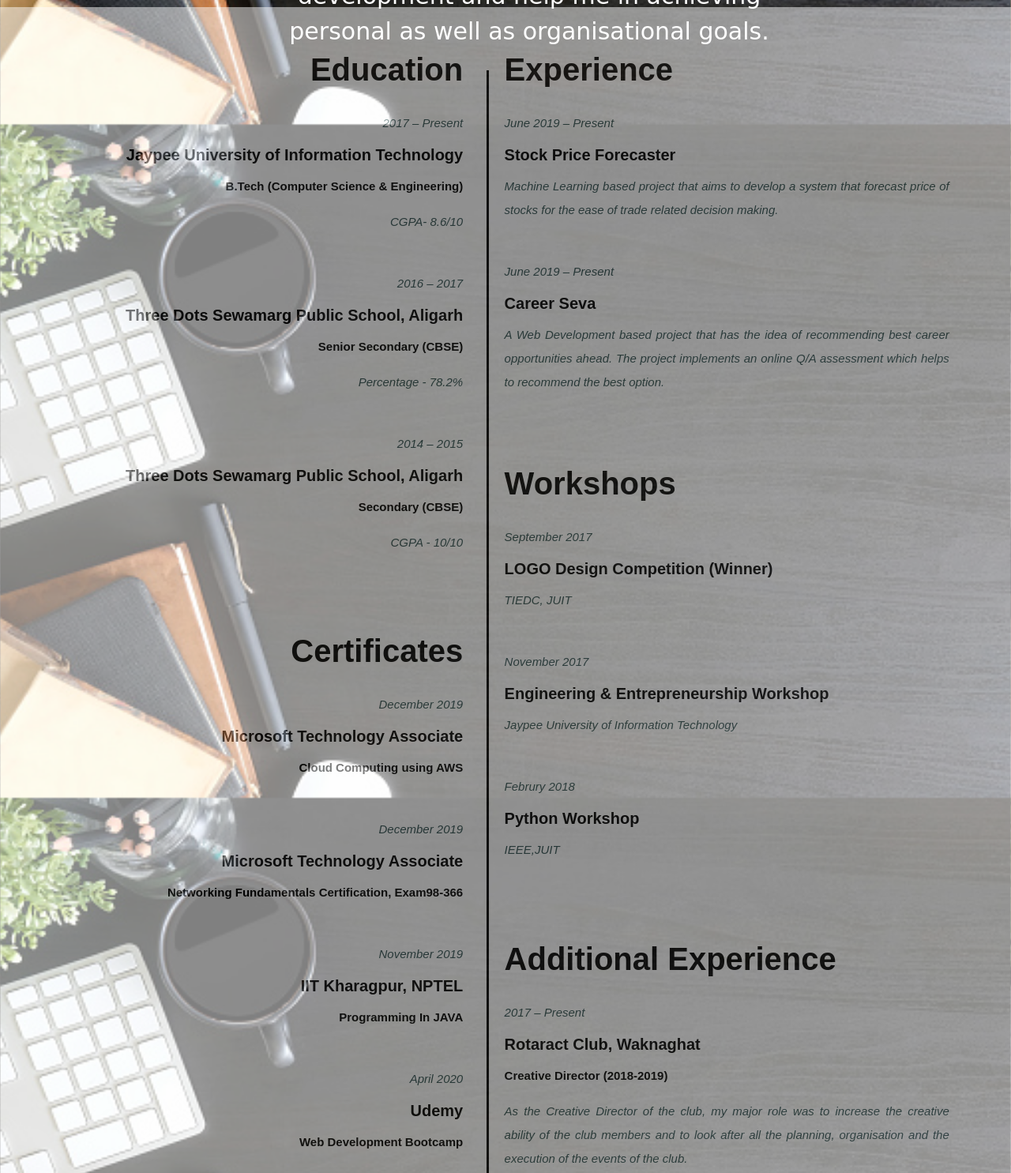
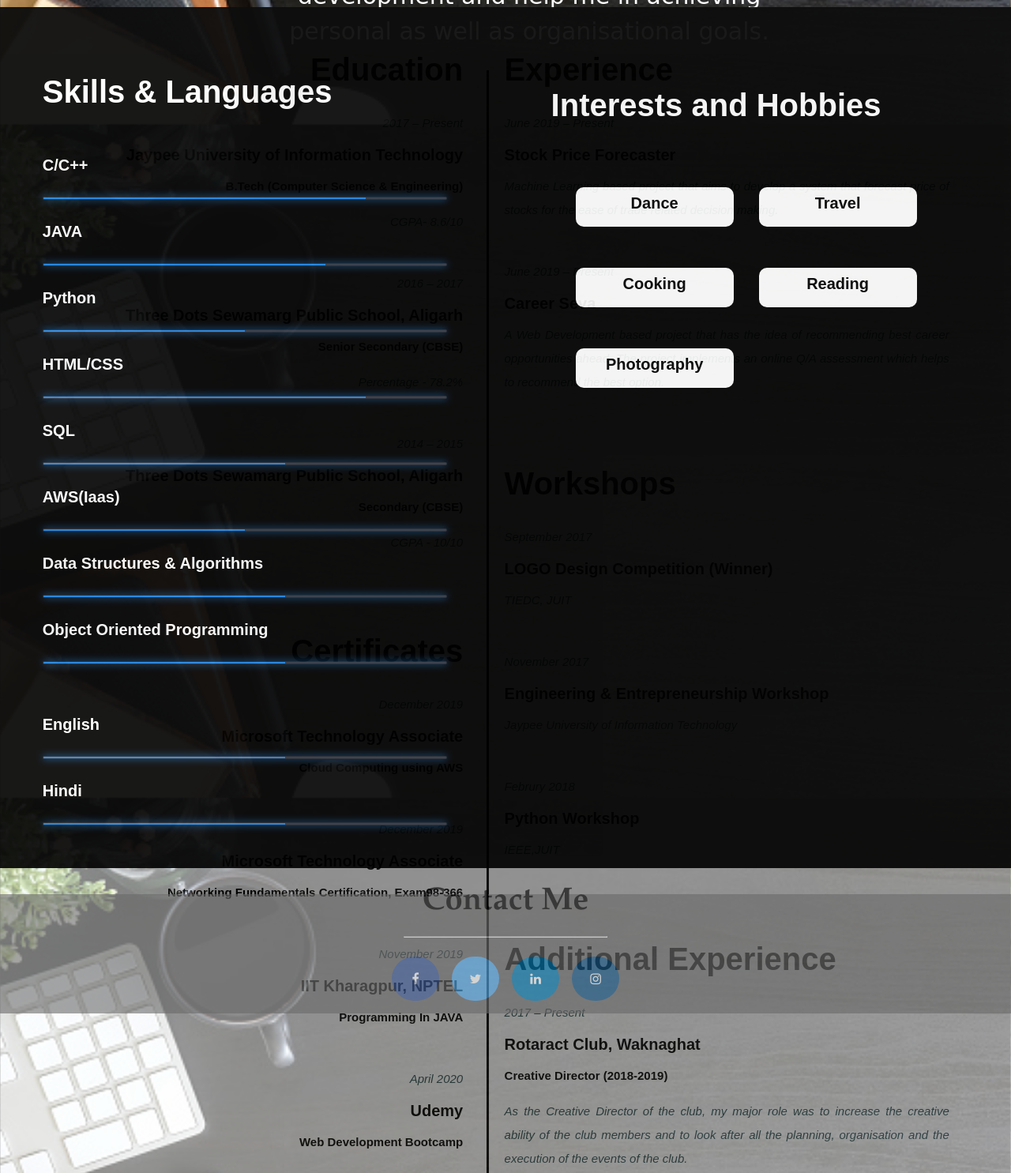
Before and after one commit to ishaa30/cv, a plain HTML site: page index.html in a window 1280 px wide. Shown: the part 695-2180 px from the top of the page at 79% size. Drawn offline with Linux system fonts and the light colour scheme.

Commit message:
Update styles.css

```diff
--- a/styles.css
+++ b/styles.css
@@ -202,11 +202,10 @@ p
 }
 .skills
 {
-  position: absolute;
+  position: static;
   width: 100%;
   height:auto;
   margin:0;
-  margin-top: 127.5%;
   background-color:black;
   opacity: 0.9;
 }
@@ -272,11 +271,10 @@ p
 }
 .last
 {
-  position: absolute;
+  position: static;
   width: 100%;
   height:auto;
   margin:0;
-  margin-top: 201.5%;
   background-color:	dimgray;
   opacity: 0.6;
 }
```
